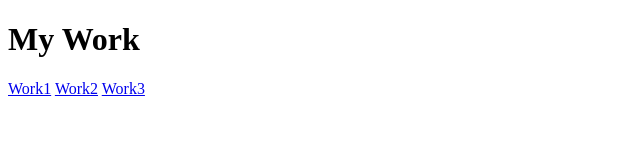
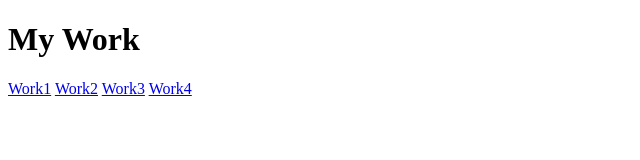
Before and after one commit to Athirofhuski/web2566, a plain HTML site: page index.html in a window 1280 px wide. Shown: the full height of the page, 0-640 px from the left. Drawn offline with Linux system fonts and the light colour scheme.

Commit message:
Update work4.html

```diff
--- a/index.html
+++ b/index.html
@@ -9,6 +9,7 @@
 <a href="https://athirofhuski.github.io/web2566/work1.html">Work1</a>
 <a href="https://athirofhuski.github.io/web2566/work2.html">Work2</a>
 <a href="https://athirofhuski.github.io/web2566/work3.html">Work3</a>
+<a href="https://athirofhuski.github.io/web2566/work4.html">Work4</a>
 
 </body>
 </html>
```
